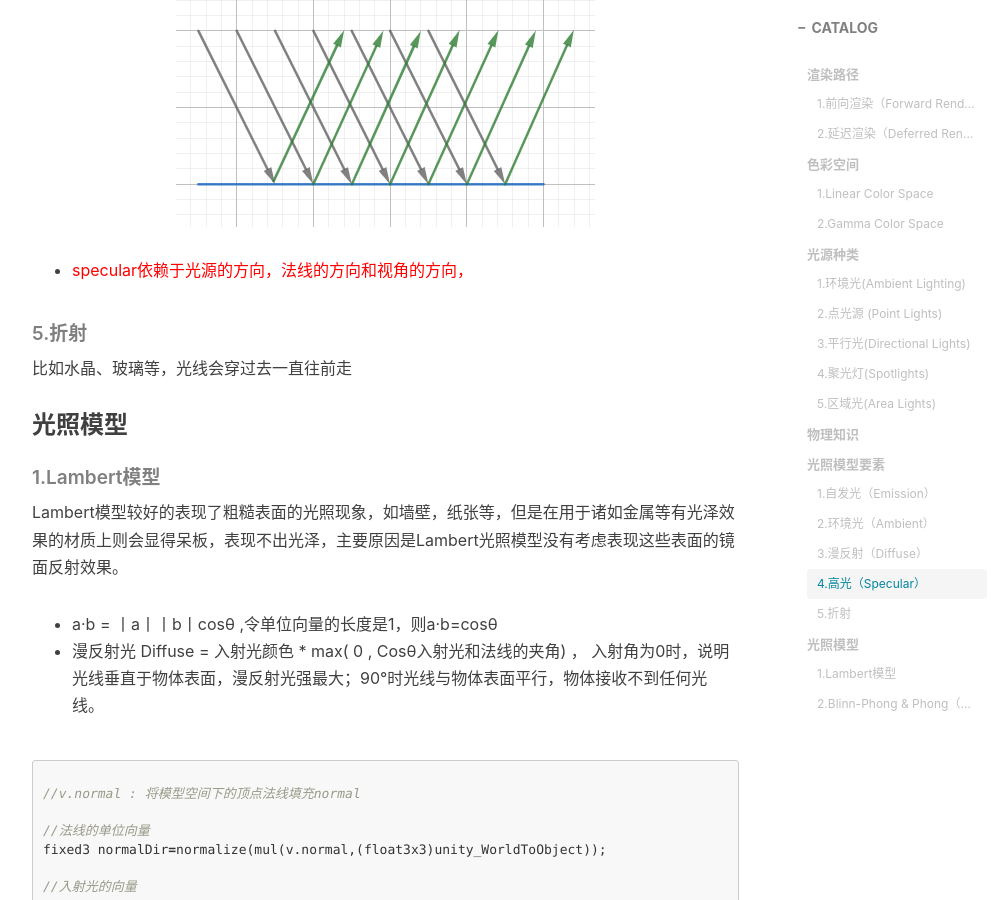
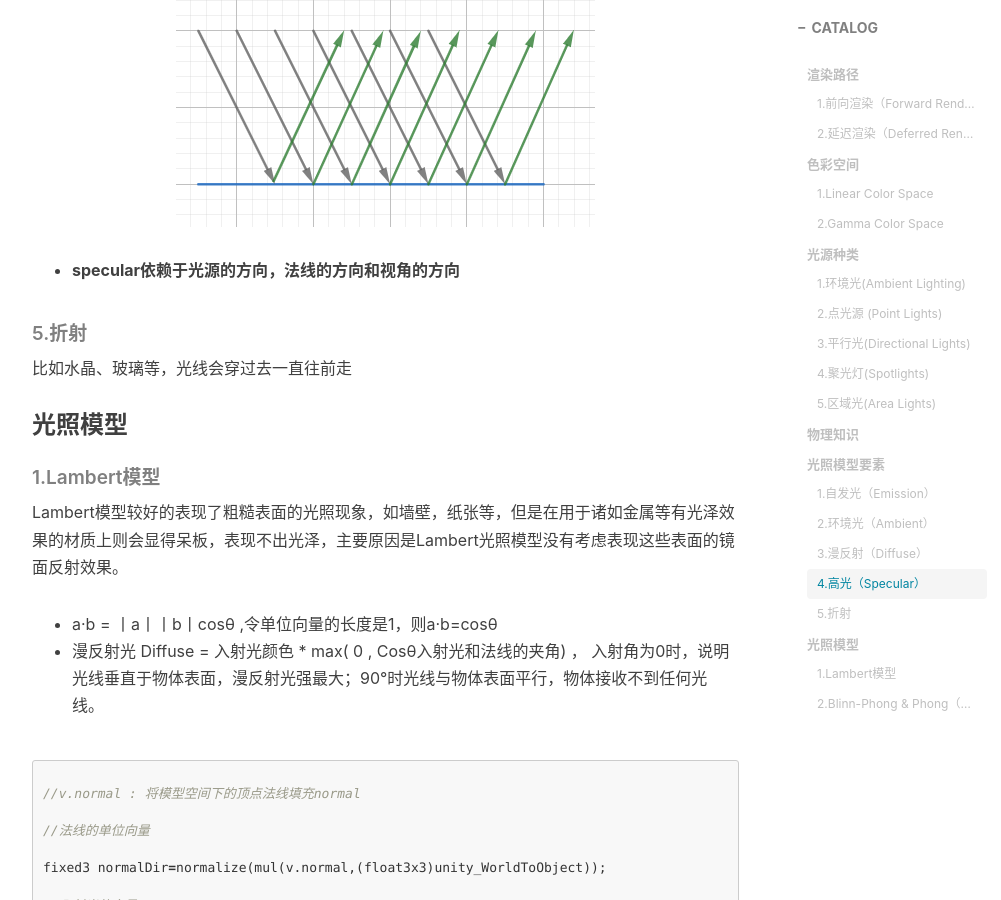
Before and after one commit to chenanbao/chenanbao.github.io, a Jekyll site: the page built from _posts/2018-11-22-光照模型.md, in a window 1280 px wide and 900 px high, scrolled down 7291 px. Shown: the whole window, without its empty margins (233-1234 px from the left). Built offline with Jekyll 4.4.1, drawn with Linux system fonts in a browser that asks for light colours; nearby versions of some CDN libraries; comment, search, counter and statistics services are not loaded.

Commit message:
格式修改
格式修改

````diff
--- a/_posts/2018-11-22-光照模型.md
+++ b/_posts/2018-11-22-光照模型.md
@@ -103,12 +103,12 @@
 
 ##### 1.自发光（Emission）
 
- 一般指自发光物体或者光源，这种光<font color=red>不受其它光源的影响</font>
+ 一般指自发光物体或者光源，这种光**不受其它光源的影响**
 
 ##### 2.环境光（Ambient）
 
  + 环境光被建模为一个没有光源、没有方向并且对场景中的所有物体产生相同的点亮效果的一种光。
- + <font color=red>Ambient 不依赖于光源的方向。</font>
+ + **Ambient 不依赖于光源的方向。**
 
  ![image](/img/l_9.png)
 
@@ -125,7 +125,7 @@ fixed3 ambient = UNITY_LIGHTMODEL_AMBIENT.rgb;
 
  ![image](/img/l_8.png)
 
- + <font color=red>diffuse 只依赖于光源的方向和法线的方向</font>
+ + **diffuse 只依赖于光源的方向和法线的方向**
 
 
 
@@ -135,7 +135,7 @@ fixed3 ambient = UNITY_LIGHTMODEL_AMBIENT.rgb;
 
  ![image](/img/l_7.png)
 
- +  <font color=red>specular依赖于光源的方向，法线的方向和视角的方向，</font>
+ +  **specular依赖于光源的方向，法线的方向和视角的方向**
 
 
 
@@ -158,18 +158,23 @@ Lambert模型较好的表现了粗糙表面的光照现象，如墙壁，纸张
 //v.normal : 将模型空间下的顶点法线填充normal
 
 //法线的单位向量
+
 fixed3 normalDir=normalize(mul(v.normal,(float3x3)unity_WorldToObject));
 
 //入射光的向量
+
 fixed3 lightDir=normalize(_WorldSpaceLightPos0.xyz);
 
 //漫反射的颜色
+
 fixed3 diffuse =_LightColor0.rgb*max(dot(normalDir,lightDir),0);
 
 //HalfLambert
+
 fixed3 halfDiffuse = diffuse*0.5+0.5;
 
 //反射光方向
+
 fixed3 reflectDir = normalize(reflect(-lightDir, normalDir));
 
 ```
@@ -183,12 +188,15 @@ fixed3 reflectDir = normalize(reflect(-lightDir, normalDir));
 float4 position = mul(UNITY_MATRIX_MVP,v.position);
 
 // 视野方向
+
 fixed3 viewDir = normalize(_WorldSpaceCameraPos.xyz - mul(position , unity_WorldToObject).xyz);
 
 //得到平行光和视野方向的平分线
+
 fixed3 halfDir = normalize(lightDir+viewDir);
 
 //得到高光反射
+
 fixed3 specular = _LightColor0.rgb * pow(max(dot(normalDir,halfDir),0),_Gloss);
 
 ```
````
